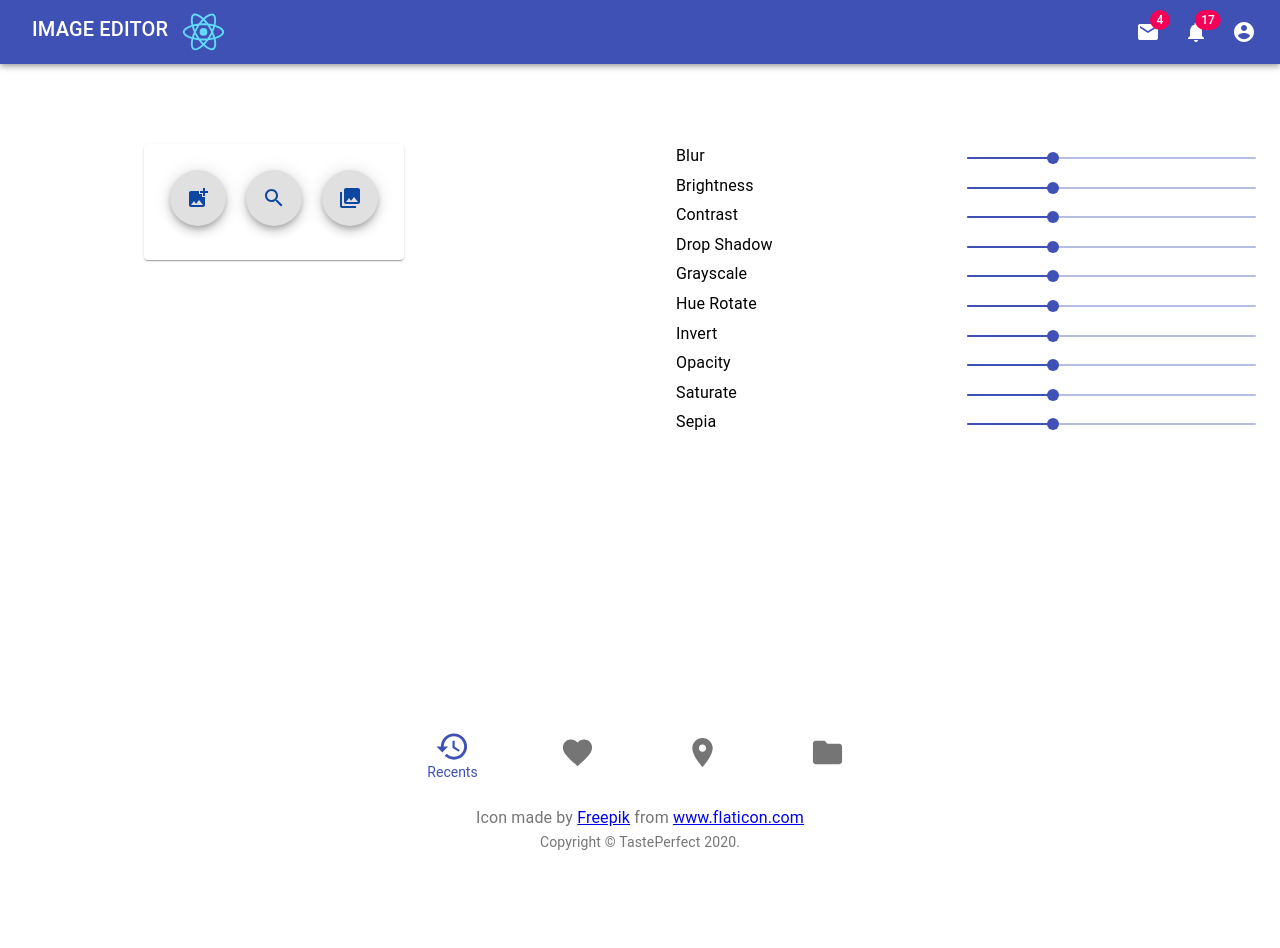
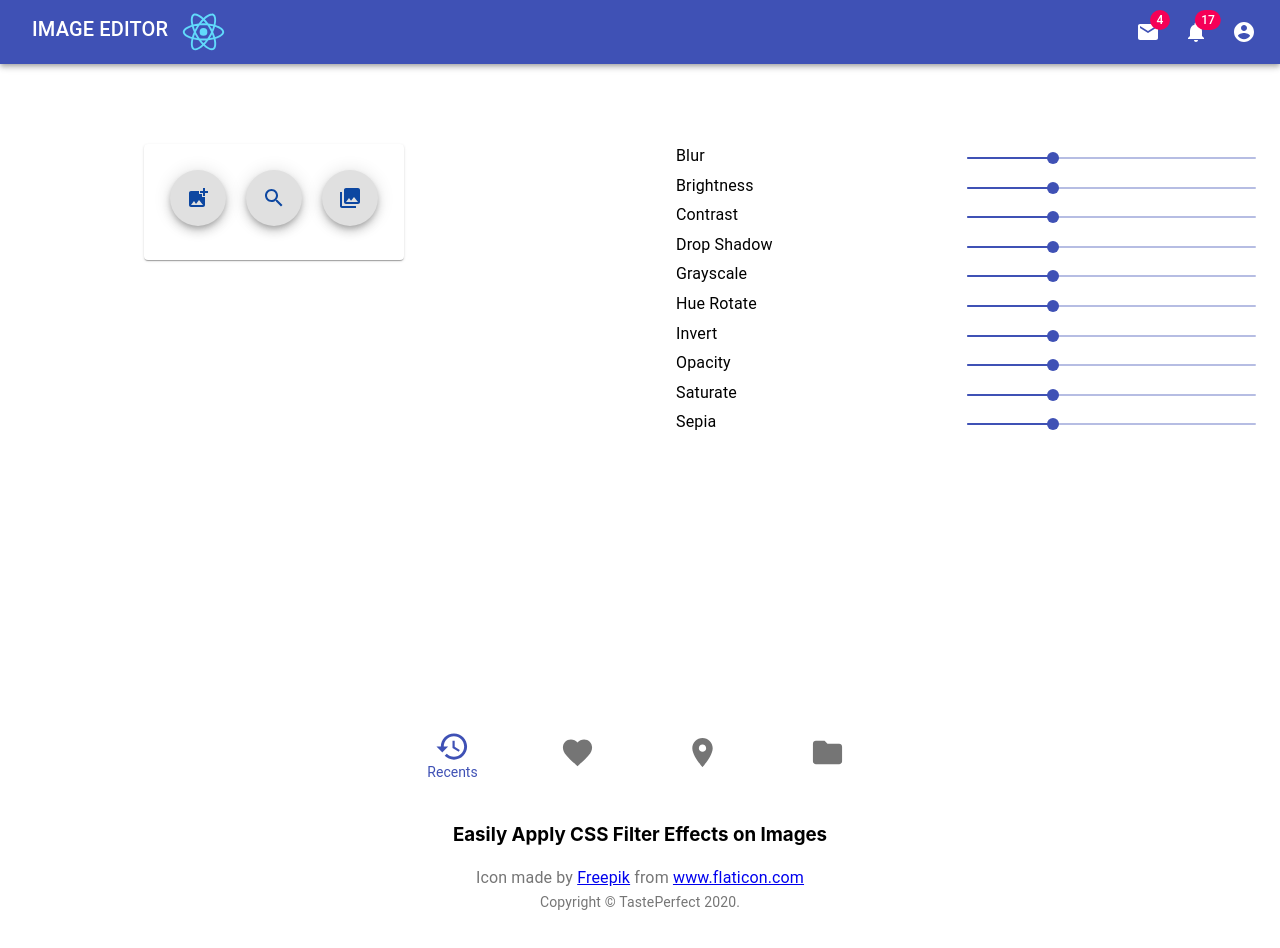
Before and after one commit to Borghese-Gladiator/image-editor, a React (Create React App) app: page / in a window 1280 px wide. Shown: the top 948 px of the page. Before the commit the page ends 900 px from the top, so only its background shows below. Built offline with nearby package versions, Linux system fonts and the light colour scheme.

Commit message:
Update Footer.js

```diff
--- a/src/components/Footer.js
+++ b/src/components/Footer.js
@@ -56,6 +56,7 @@ export default function Footer() {
       </Container>
       <br />
       <Container maxWidth="lg">
+        <h3 style={{textAlign: "center"}}>Easily Apply CSS Filter Effects on Images</h3>
         <Typography variant="subtitle1" align="center" color="textSecondary" component="p">
           Icon made by <a href="https://www.flaticon.com/authors/freepik" title="Freepik">Freepik</a> from <a href="https://www.flaticon.com/" title="Flaticon"> www.flaticon.com</a>
         </Typography>
```
